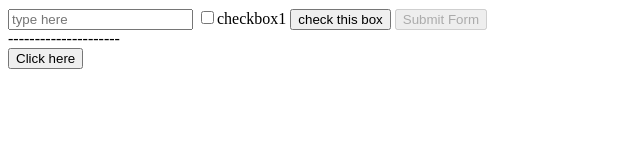
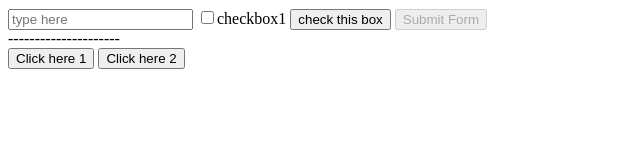
Before and after one commit to deepak104080/ns_splunk_javascript, a plain HTML site: page domevent.html in a window 1280 px wide. Shown: the whole page, without its empty margins (0-640 px from the left). Drawn offline with Linux system fonts and the light colour scheme.

Commit message:
10th Jan 2022

```diff
--- a/domevent.html
+++ b/domevent.html
@@ -21,9 +21,9 @@
 
         <div>---------------------</div>
 
-        <!-- <button onclick="testfn()">Click here</button> -->
+        <button onclick="testfn(event)">Click here 1</button>
 
-        <button id="testbutton">Click here</button>
+        <button id="testbutton">Click here 2</button>
     </div>
     <script src="domevent.js" type="text/javascript"></script>
 </body>
--- a/domevent.js
+++ b/domevent.js
@@ -49,6 +49,14 @@ function check1() {
 //event handler vs event listner
 var tempbutton = document.getElementById('testbutton');
 
+
+tempbutton.onclick = () => {
+    console.log("Button clicked.");
+};
+tempbutton.onclick = () => {
+    console.log("Button clicked 2.");
+};
+
 tempbutton.addEventListener('click', testfn);
 tempbutton.addEventListener('click', testfn2);
 tempbutton.addEventListener('click', testfn3);
```
